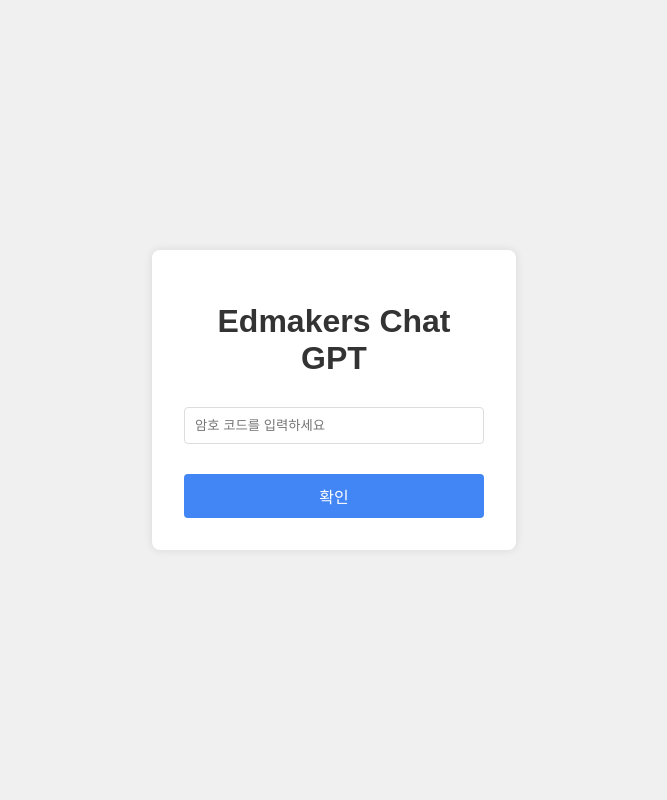
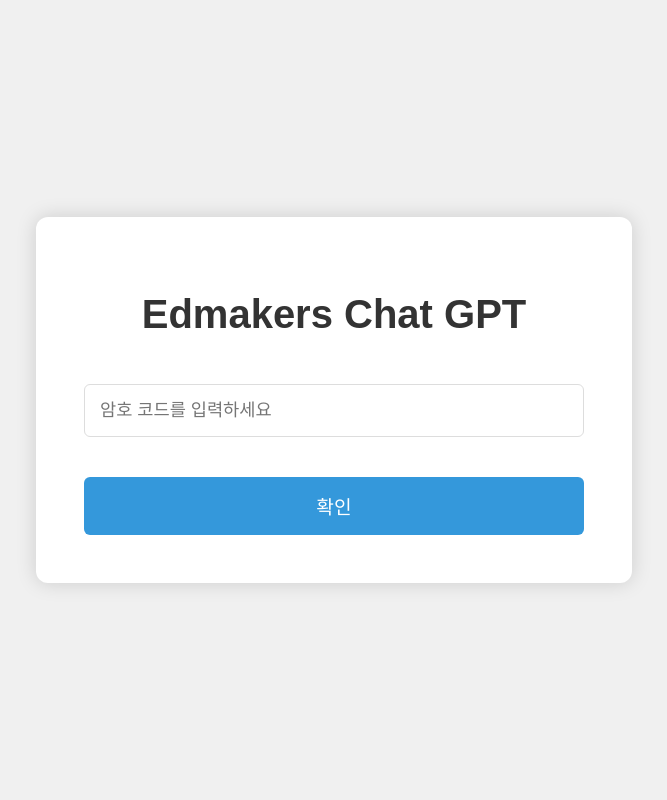
Before and after one commit to soomincd/flask, a Flask app: page /cod in a window 1280 px wide. Shown: the whole page, without its empty margins (306-973 px from the left). Run offline with Flask 2, Linux system fonts and the light colour scheme.

Commit message:
Update cod.html

```diff
--- a/templates/cod.html
+++ b/templates/cod.html
@@ -9,54 +9,68 @@
         body {
             font-family: Arial, sans-serif;
             background-color: #f0f0f0;
+            margin: 0;
+            padding: 0;
             display: flex;
             justify-content: center;
             align-items: center;
-            height: 100vh;
-            margin: 0;
+            min-height: 100vh;
         }
         .container {
             background-color: white;
-            padding: 2rem;
-            border-radius: 8px;
-            box-shadow: 0 0 10px rgba(0,0,0,0.1);
-            width: 300px;
+            padding: 3rem;
+            border-radius: 12px;
+            box-shadow: 0 0 20px rgba(0,0,0,0.15);
+            width: 90%;
+            max-width: 500px;
         }
         h1 {
             text-align: center;
             color: #333;
-            margin-bottom: 20px;
+            font-size: 2.5rem;
+            margin-bottom: 2rem;
         }
         form {
             display: flex;
             flex-direction: column;
         }
         input {
-            margin: 10px 0;
-            padding: 10px;
+            margin: 15px 0;
+            padding: 15px;
             border: 1px solid #ddd;
-            border-radius: 4px;
+            border-radius: 6px;
+            font-size: 1.1rem;
         }
         button {
-            margin-top: 20px;
-            padding: 10px;
-            background-color: #4285f4;
+            margin-top: 25px;
+            padding: 15px;
+            background-color: #3498db;
             color: white;
             border: none;
-            border-radius: 4px;
+            border-radius: 6px;
             cursor: pointer;
-            font-size: 16px;
+            transition: background-color 0.3s;
+            font-size: 1.2rem;
         }
         button:hover {
-            background-color: #3367d6;
+            background-color: #0056b3;
         }
         .flash-message {
-            padding: 10px;
-            margin-bottom: 10px;
-            border-radius: 4px;
+            padding: 15px;
+            margin-bottom: 20px;
+            border: 1px solid transparent;
+            border-radius: 6px;
+            font-size: 1.1rem;
+        }
+        .flash-message.success {
+            background-color: #d4edda;
+            border-color: #c3e6cb;
+            color: #155724;
+        }
+        .flash-message.error {
             background-color: #f8d7da;
+            border-color: #f5c6cb;
             color: #721c24;
-            text-align: center;
         }
     </style>
 </head>
```
